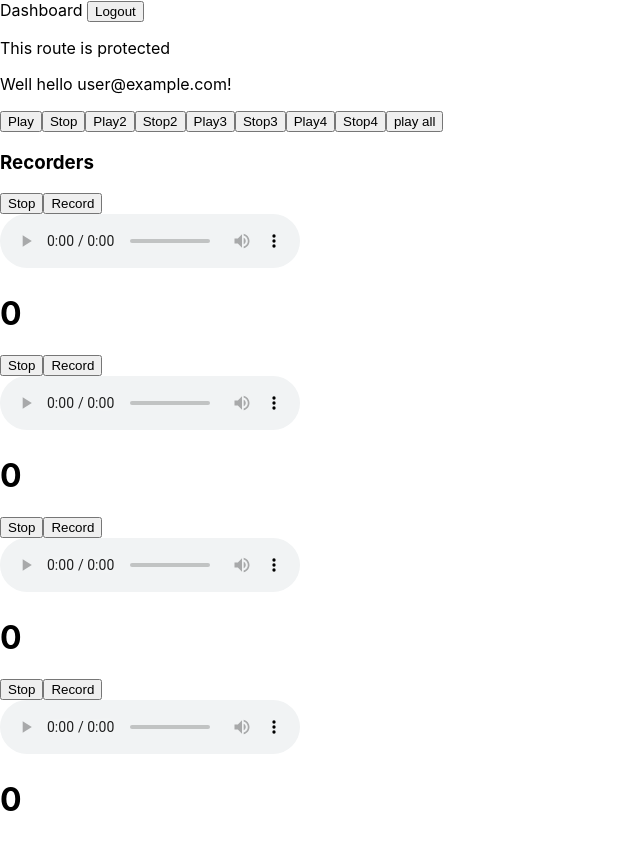
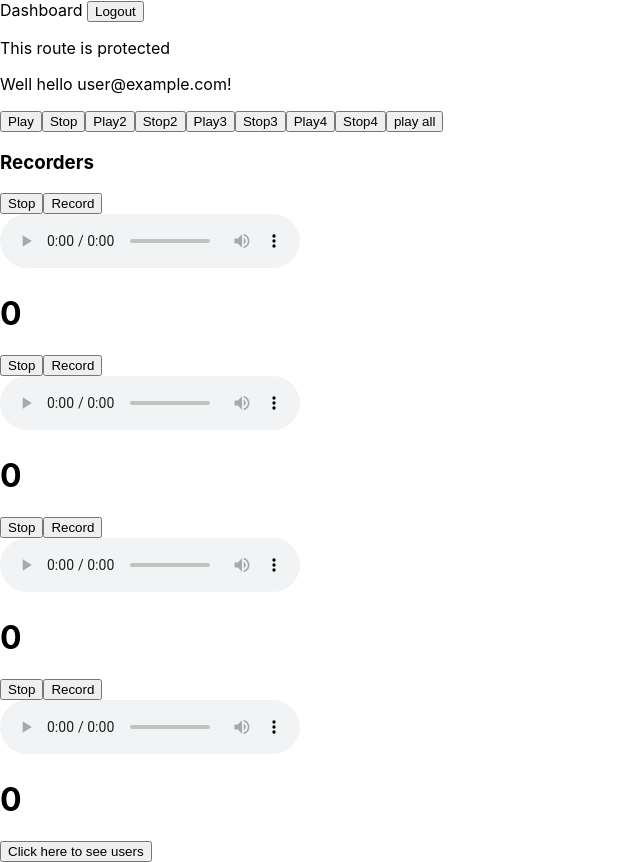
Before and after one commit to sofiaronnkvist/fourtrack, a Next.js app: page /dashboard in a window 1280 px wide. Shown: the whole page, without its empty margins (0-640 px from the left). Before the commit the page ends 840 px from the top, so only its background shows below. Built offline with nearby package versions, Linux system fonts and the light colour scheme; no server answers; sample sign-in values are in the browser's storage.

Commit message:
Made small changes

```diff
--- a/pages/dashboard.jsx
+++ b/pages/dashboard.jsx
@@ -3,6 +3,15 @@ import Recorder from '../components/Recorder/Recorder';
 import { useAuth } from '../context/AuthContext';
 import { getFileFromStorage } from '../utils/getFileFromStorage';
 
+import { collection, getDocs } from 'firebase/firestore';
+import { firestore } from '../utils/firebase';
+
+const readUsers = async () => {
+  const querySnapshot = await getDocs(collection(firestore, 'users'));
+  querySnapshot.forEach((doc) => {
+    console.log('Look here at the users', `${doc.id} => ${doc.data()}`);
+  });
+};
 
 const Dashboard = () => {
   const { user } = useAuth();
@@ -44,6 +53,7 @@ const Dashboard = () => {
       <Recorder id={2}></Recorder>
       <Recorder id={3}></Recorder>
       <Recorder id={4}></Recorder>
+      <button onClick={readUsers}>Click here to see users</button>
     </div>
   );
 };
```
Also changed, not shown: pages/index.js (+0 -11 lines).
